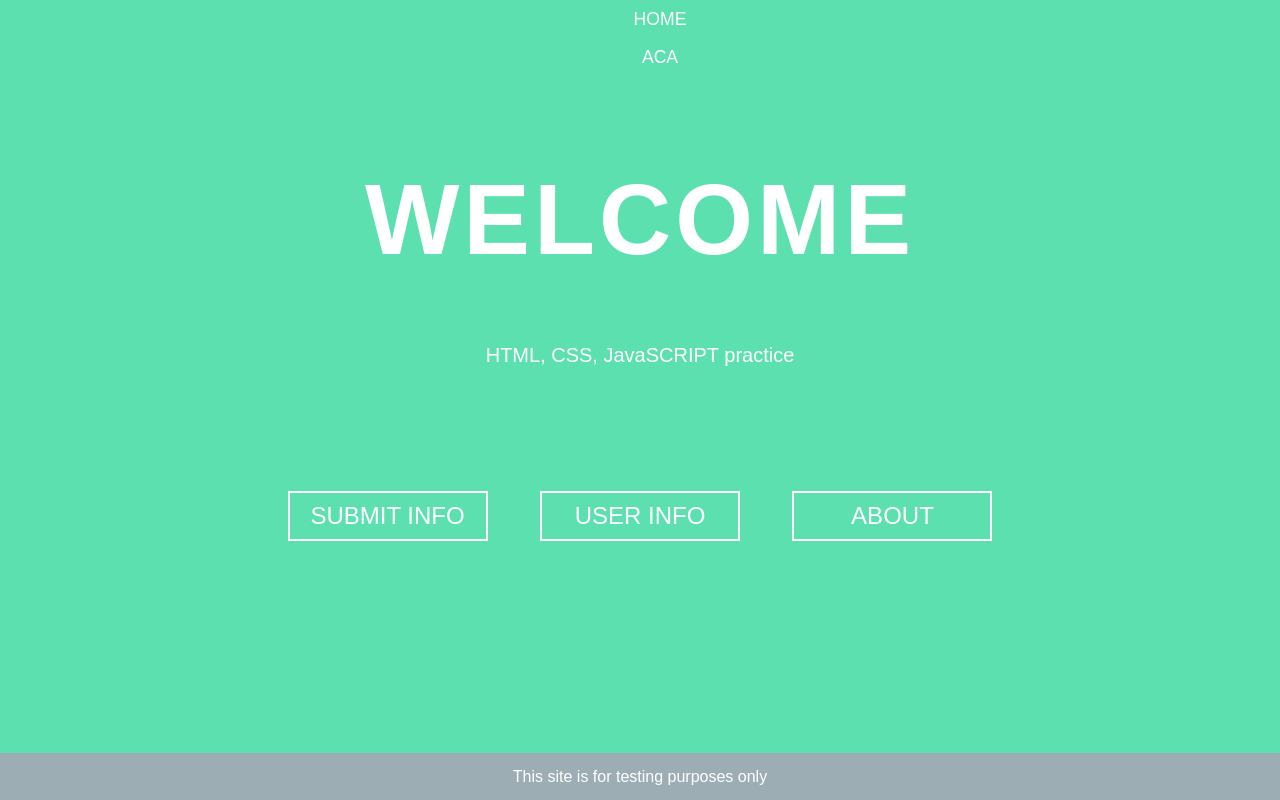
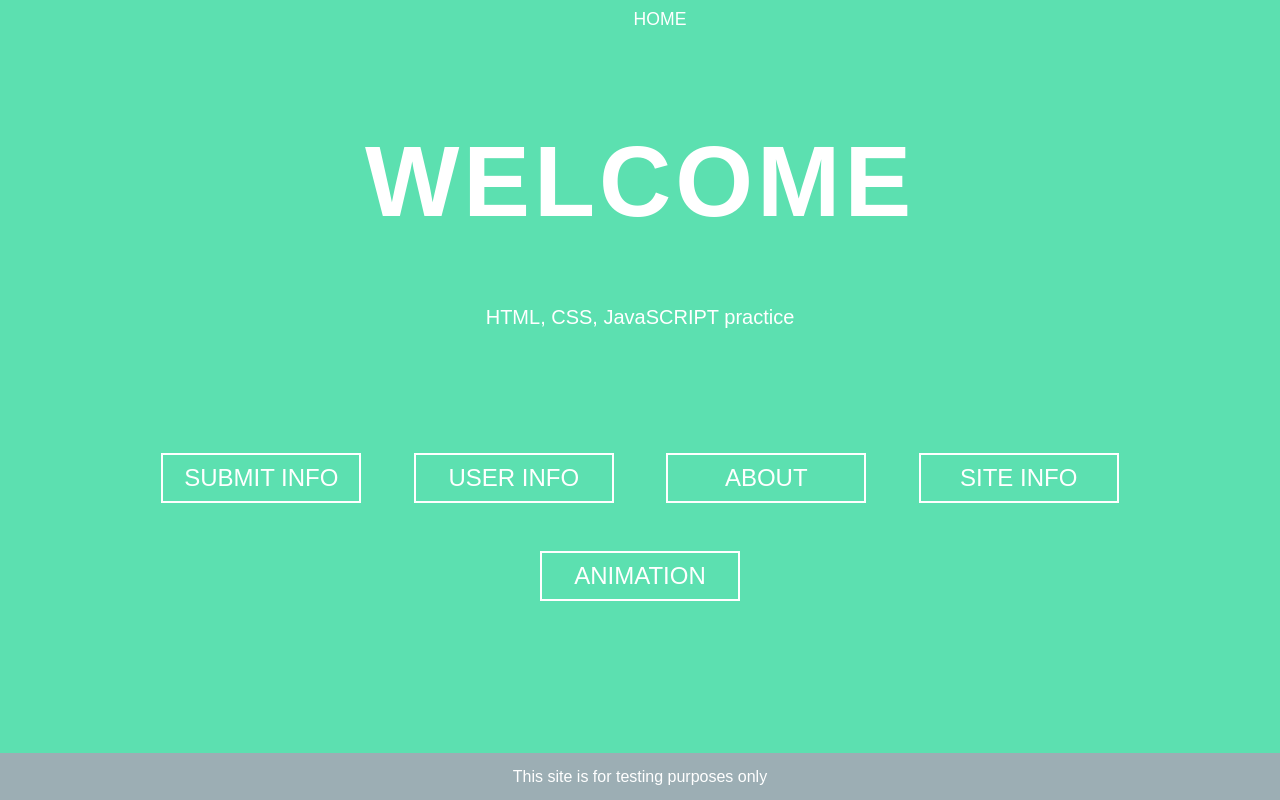
Before and after one commit to Arminnius/SkolicaKodKoje, a plain HTML site: page index.html in a window 1280 px wide. Drawn offline with Linux system fonts and the light colour scheme.

Commit message:
Ubacio dugmice u mainu

```diff
--- a/index.html
+++ b/index.html
@@ -20,12 +20,7 @@
                 </ul>
 
             </nav>
-            <nav class="nav main-nav">
-                <ul>
 
-                    <a href="Aboutus.html">ACA</a>
-                </ul>
-            </nav>
         </header>
 
         <main>
@@ -47,6 +42,8 @@
                 <button onclick="submitWelcFunc()" class="btn-welc" type="button">SUBMIT INFO</button>
                 <button onclick="userInfoWelcFunc()" class="btn-welc" type="button">USER INFO</button>
                 <button onclick="AboutusWelcFunc()" class="btn-welc" type="button">ABOUT</button>
+                <button onclick="site_info()" class="btn-welc" type="button">SITE INFO</button>
+                <button onclick="animation_armin()" class="btn-welc" type="button">ANIMATION</button>
             </div>
 
             <script>
@@ -55,6 +52,15 @@
                 }
                 function userInfoWelcFunc(){
                     document.location.href="user_info.html";
+                }
+                function AboutusWelcFunc(){
+                    document.location.href="Aboutus.html";
+                }
+                function animation_armin(){
+                    document.location.href="animation_armin.html";
+                }
+                function site_info(){
+                    document.location.href="site_info.html";
                 }
             </script>
 
```
